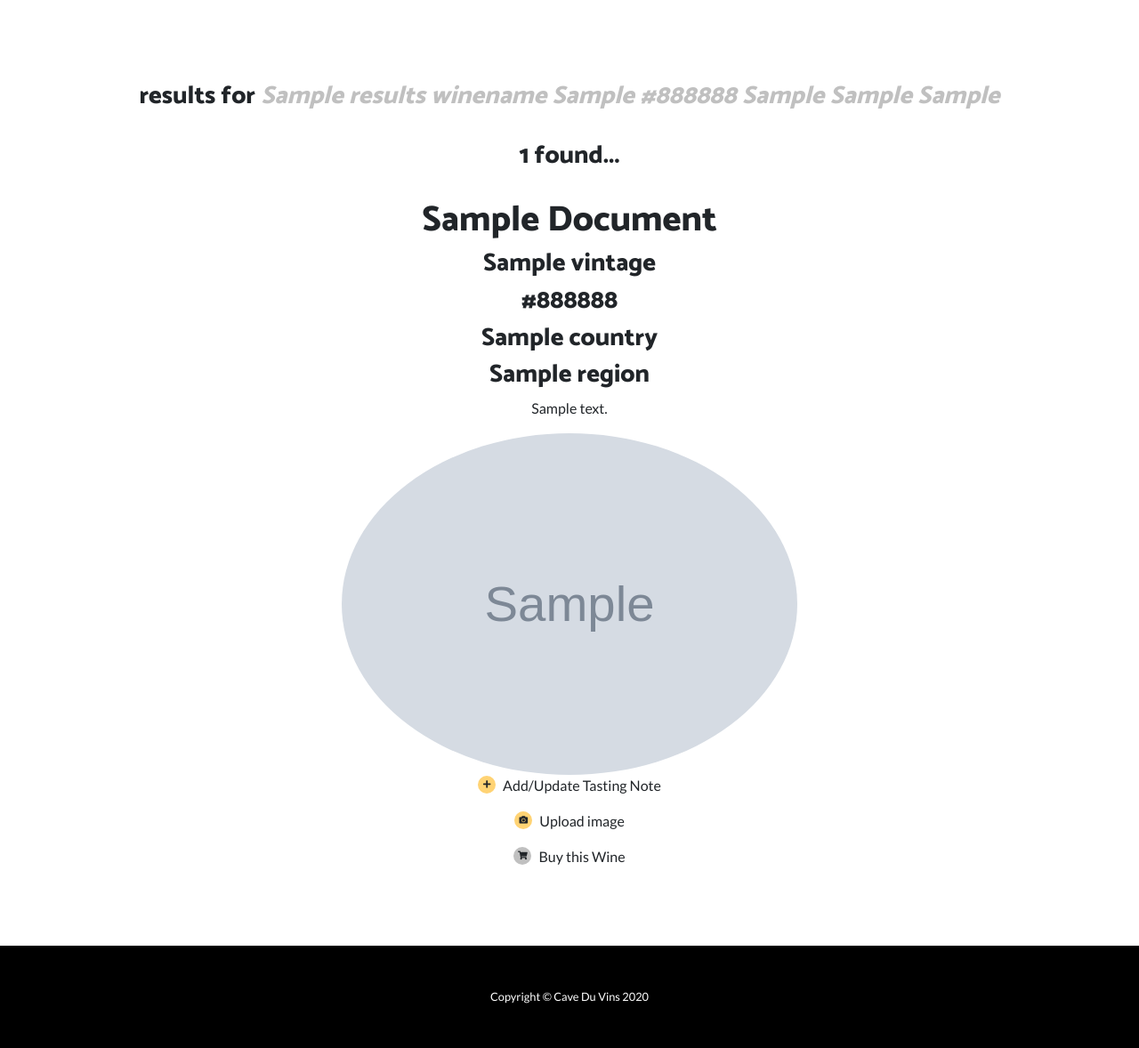
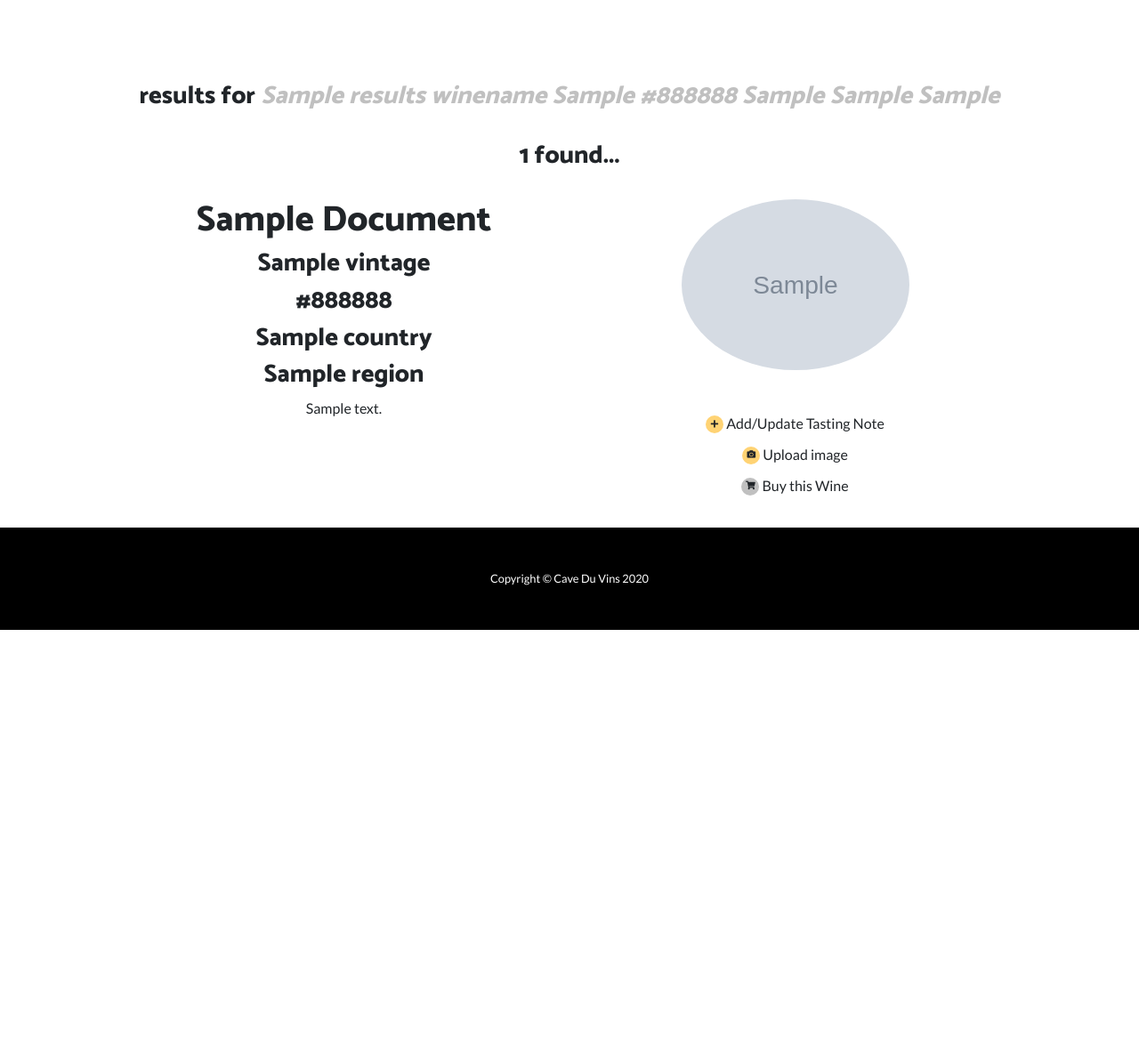
Before and after one commit to StuChapman/BD-MS-Project-Cave-du-Vins-broken-Procfile, a Flask app: template templates/index.html in a window 1280 px wide. Shown: the part 1374-2552 px from the top of the page at 89% size. After the commit the page ends 2082 px from the top, so only its background shows below. Run offline with Flask 2, Linux system fonts and the light colour scheme; the template is opened without the code that fills it: most values are stand-ins (such as "Sample title", 1, 10 or a date in 2020); grey boxes marked "Sample" are stand-in pictures; some libraries are stand-ins or nearby versions.

Commit message:
Enhance: layout tidy-up

```diff
--- a/run.py
+++ b/run.py
@@ -7,9 +7,6 @@ import re
 import uuid
 from azure.storage.blob import BlobServiceClient, BlobClient, ContainerClient, __version__
 from azure.core.exceptions import ResourceExistsError
-#!/usr/bin/python
-import cgi
-import cgitb; cgitb.enable()
 
 if os.path.exists("env.py"):
     import env
@@ -602,31 +599,6 @@ def upload_image(wine_id):
                           )
 
 
-# Upload Image Test
-@app.route('/upload_image_test/<wine_id>', methods=["GET", "POST"])
-def upload_image_test(wine_id):
-
-    # form = cgi.FieldStorage()
-    # Get filename here.
-    # fileitem = form['filename']
-
-    file = form("filename")
-    print(file)
-    dirname = os.path.dirname(file)
-
-    print('got the filename')
-    # Test if the file was uploaded
-    if fileitem.filename:
-        # strip leading path from file name to avoid
-        # directory traversal attacks
-        fn = os.path.basename(fileitem.filename)
-        open('/tmp/' + fn, 'wb').write(fileitem.file.read())
-        print('The file "' + fn + '" was uploaded successfully')
-
-    else:
-        print('No file was uploaded')
-
-
 if __name__ == '__main__':
     app.secret_key = 'mysecret'
     app.run(host=os.environ.get('IP'),
--- a/static/css/style.css
+++ b/static/css/style.css
@@ -57,6 +57,10 @@ a {
     width: 90vw;
 }
 
+hr {
+    background-color: #2E9693;
+}
+
 /* Login Page Styling */
 .loginform {
     width: 18rem;
@@ -74,7 +78,6 @@ a {
 .logintext a {
     color: #FFD374;
 }
-
 
 /* Register Page styling */
  .passwordtext {
@@ -184,4 +187,8 @@ header.hero .hero-content .hero-subheading {
         width: 34vw;
     }
 
+    .wine_img {
+        height: 15vw;
+    }
+
 }
--- a/templates/add_tasting_note.html
+++ b/templates/add_tasting_note.html
@@ -12,7 +12,7 @@
                 <br>
                 <form method="POST" action="{{ url_for('add_tasting_note', wine_id=wine._id) }}">
                     <div>
-                        <textarea type="text" class="tastingnote ml-auto mb-1" name="add_tasting_note">{{ wine.tasting_notes }}</textarea>
+                        <textarea type="text" class="tastingnote ml-auto mb-1" maxlength="500" name="add_tasting_note">{{ wine.tasting_notes }}</textarea>
                     </div>
                     <button type="submit" class="btn btn-yellow rounded-pill mt-2">Save</button>
                 </form>
--- a/templates/image_upload.html
+++ b/templates/image_upload.html
@@ -7,7 +7,7 @@
     <header class="hero text-center">
         <div class="hero-content">
             <div class="container filedialogcontainer">
-                <form method="POST" action="{{ url_for('upload_image_test', wine_id=wine._id) }}" enctype="multipart/form-data">
+                <form method="POST" action="{{ url_for('upload_image', wine_id=wine._id) }}" enctype="multipart/form-data">
                     <div class="row ml-auto mr-auto">
                         <label for="filename">Select an image to upload...</label>
                         <input name="filename" type="file" class="filedialog">
--- a/templates/index.html
+++ b/templates/index.html
@@ -142,62 +142,60 @@
                 </h3>
                 <br>
                 {% for document in results %}
-                <div>
+                    <div class="row ml-md-5 mr-md-5">
+                        <div class="col-md-6">
                             <h1>{{ document.wine_name.title() }}</h1>
                             <h3>{{ document.vintage }}</h3>
                             <h3>{{ document.colour }}</h3>
                             <h3>{{ document.country }}</h3>
                             <h3>{{ document.region }}</h3>
                             <p>{{ document.tasting_notes }}</p>
+                        </div>
+                        <div class="col-md-6">
                             {% if document.photo_url %}
-                        <div>
-                            <img class="img-fluid rounded-circle wine_img" src="{{ document.photo_url }}" alt="wine image">
-                        </div>
+                                <img class="img-fluid rounded-circle wine_img mb-3 mb-md-0" src="{{ document.photo_url }}" alt="wine image">
                             {% endif %}
+                            <div class="mt-md-5">
                                 {% if user_name != 'Cave du Vins' %}
-                        <div class="row">
-                            <a class="btn btn-yellow btn-xxsmall rounded-pill ml-auto mr-1"
+                                    <div class="mb-2">
+                                        <a class="btn btn-yellow btn-xxsmall rounded-pill mb-1"
                                             href="{{ url_for('add_tasting_note_page', wine_id=document._id) }}">
                                             <i class="fas fa-plus"></i>
                                         </a>
-                            <p class="ml-1 mr-auto">
                                         Add/Update Tasting Note
-                            </p>
                                     </div>
-                        <div class="row">
-                            <a class="btn btn-yellow btn-xxsmall rounded-pill ml-auto mr-1"
+                                    <div class="mb-2">
+                                        <a class="btn btn-yellow btn-xxsmall rounded-pill mb-1"
                                             href="{{ url_for('upload_image_page', wine_id=document._id) }}">
                                             <i class="fa fa-camera"></i>
                                         </a>
-                            <p class="ml-1 mr-auto">
                                         Upload image
-                            </p>
                                     </div>
                                 {% endif %}
                                 {% if user_name == 'User: admin' %}
-                        <div class="row">
-                            <a class="btn btn-blue btn-xxsmall rounded-pill ml-auto mr-1"
+                                    <div class="mb-2">
+                                        <a class="btn btn-blue btn-xxsmall rounded-pill mb-1"
                                             href="{{ url_for('delete_wine', wine_id=document._id) }}">
                                             <i class="fas fa-minus"></i>
                                         </a>
-                            <p class="ml-1 mr-auto">
                                         Delete Wine
-                            </p>
                                     </div>
                                 {% endif %}
-                    <div class="row">
-                        <a class="btn btn-silver btn-xxsmall rounded-pill ml-auto mr-1"
+                                <div class="mb-2">
+                                    <a class="btn btn-silver btn-xxsmall rounded-pill mb-1"
                                         href="https://www.wine-searcher.com/find/{{ document.wine_name }}+{{ document.vintage }}/{{ document.vintage }}" target="_blank">
                                         <i class="fas fa-shopping-cart"></i>
                                     </a>
-                        <p class="ml-1 mr-auto">
                                     Buy this Wine
-                        </p>
                                 </div>
+                            </div>
+                        </div>
+                    </div>
+                    {% if loop.index != results.count() %}
+                        <hr>
+                    {% else %}
                         <br>
-                    <br>
-                    <br>
-                </div>
+                    {% endif %}
                 {% endfor %}
             {% endif %}
         </div>
```
Lines whose indentation alone changed are shown as unchanged.
